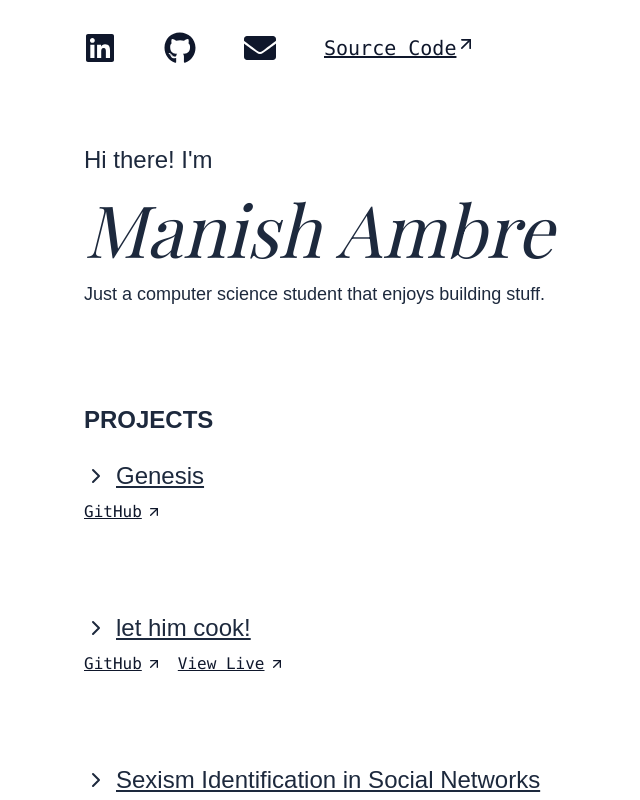
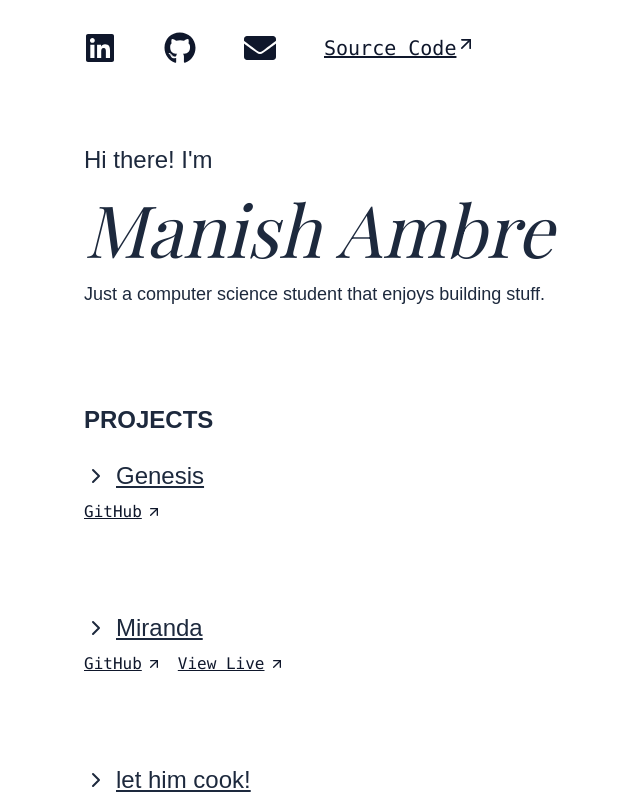
Before and after one commit to manishambre5/manishambre5.github.io, a React (Vite) app: page / in a window 1280 px wide. Shown: the top 800 px of the page, without its empty margins (172-812 px from the left). Built offline with nearby package versions, Linux system fonts and the light colour scheme; a web font is replaced by a local one.

Commit message:
project added

```diff
--- a/src/assets/projects.ts
+++ b/src/assets/projects.ts
@@ -13,6 +13,13 @@ const projects: Project[] = [
         techstack: ["Next.js", "TypeScript", "React JS","TailwindCSS","Better Auth", "Prisma", "PostgreSQL"],
         github: "https://github.com/manishambre5/genesis",
         viewlive: ""
+    },
+    {
+        title: "Miranda",
+        subtitle: "An interactive note-taking app.",
+        techstack: ["React Router", "TypeScript", "React JS","TailwindCSS"],
+        github: "https://github.com/manishambre5/miranda",
+        viewlive: "https://manishambre5.github.io/miranda/"
     },
     {
         title: "let him cook!",
```
Also changed, not shown: src/assets/layout-panel-left.svg (deleted).
